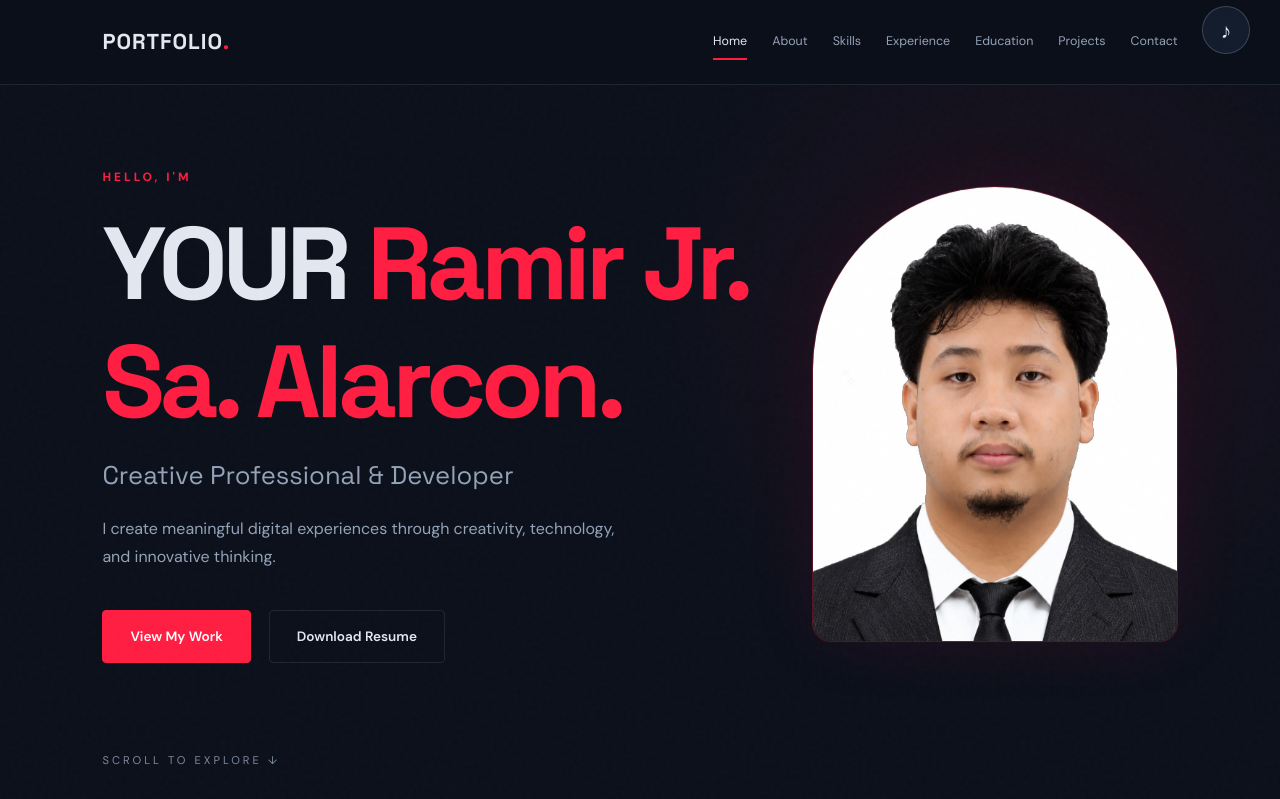
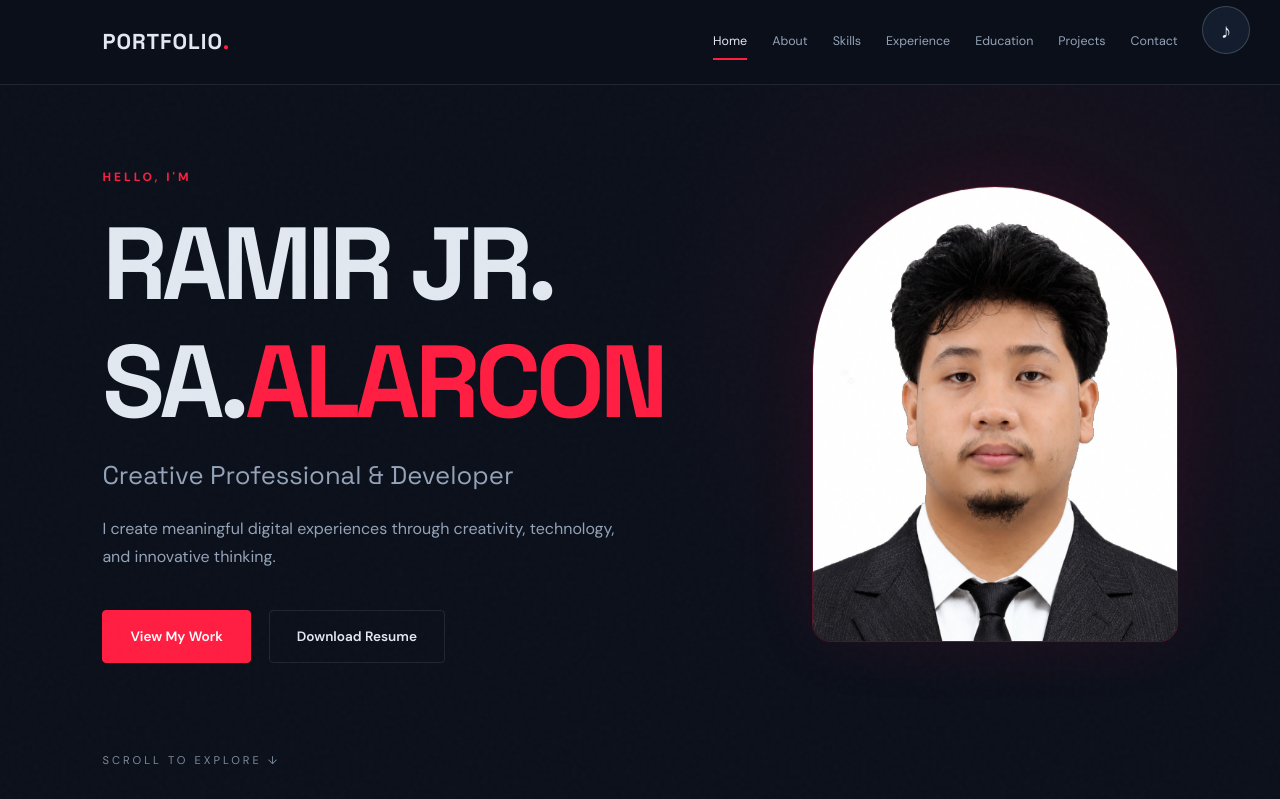
Before and after one commit to ramirjr-hub/cinematic-portfolio, a Flask app: page / in a window 1280 px wide. Shown: the top 799 px of the page. Run offline with Flask 3, Linux system fonts and the light colour scheme.

Commit message:
Update portfolio website

```diff
--- a/templates/index.html
+++ b/templates/index.html
@@ -17,7 +17,7 @@
             </p>
 
             <h1>
-                YOUR <span>Ramir Jr. Sa. Alarcon.</span>
+                RAMIR JR. SA.<span>ALARCON</span>
             </h1>
 
             <h2>
```
